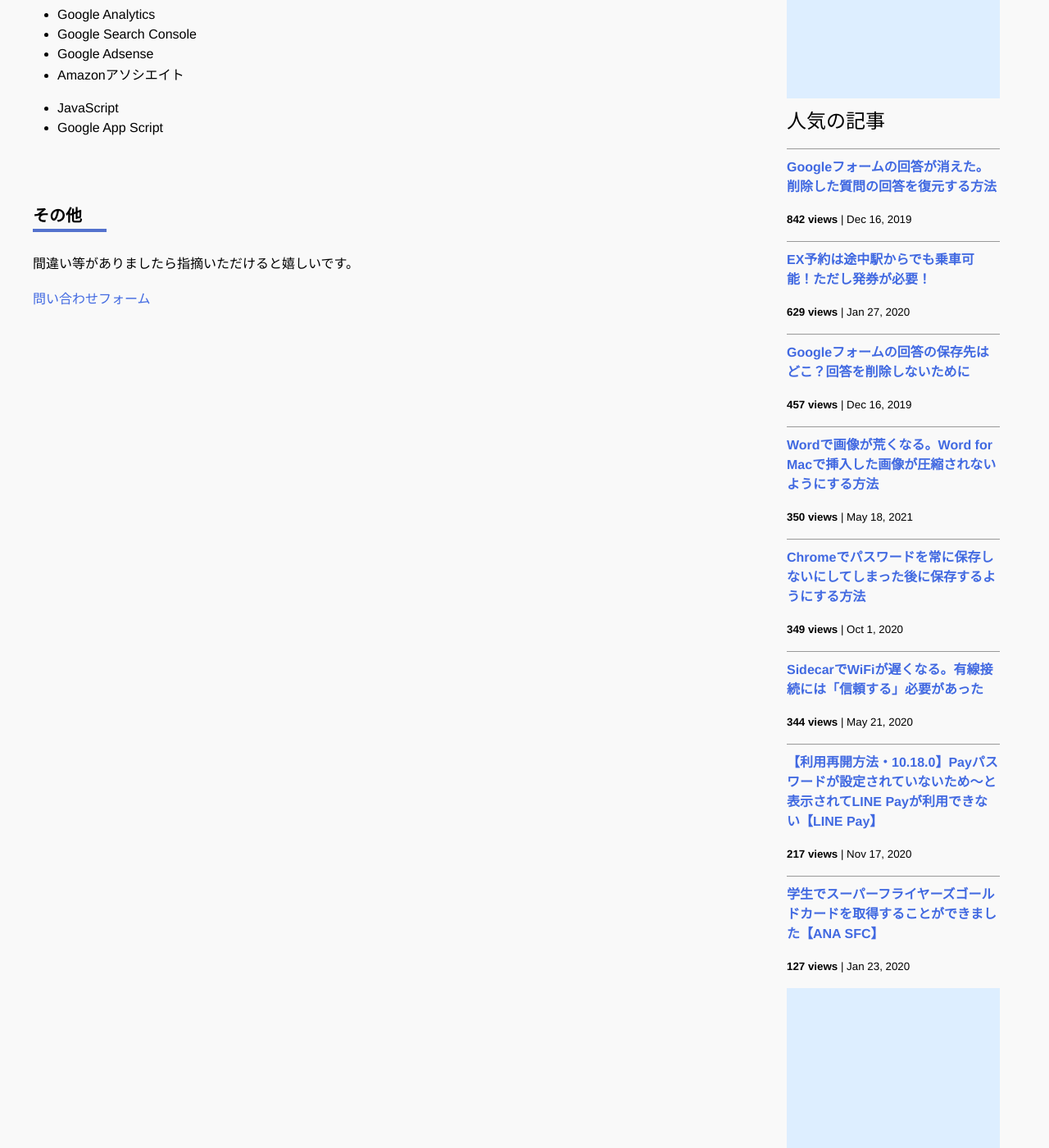
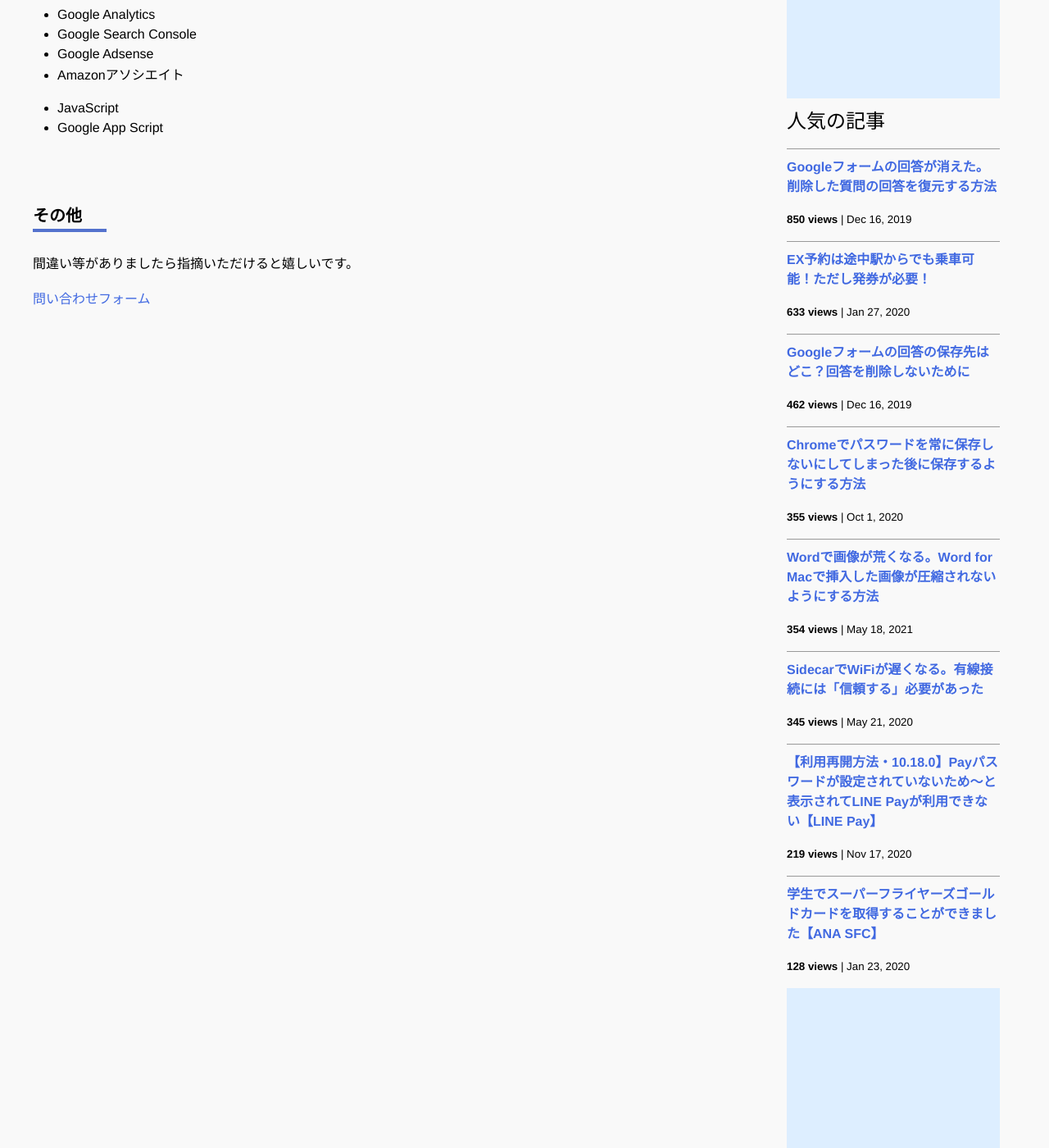
Before and after one commit to iwanaminami/shoyaiwaname, a Jekyll site: the page built from about.markdown, in a window 1280 px wide and 1400 px high, scrolled down 693 px. Shown: the whole window at 82% size. Built offline with Jekyll 4.4.1, drawn with Linux system fonts in a browser that asks for light colours; nearby versions of some CDN libraries; comment, search, counter and statistics services are not loaded.

Commit message:
a new commit message

```diff
--- a/_data/popularposts.yml
+++ b/_data/popularposts.yml
@@ -1,17 +1,17 @@
 side:
-  - view: 842
+  - view: 850
     url: /2019/12/16/restore-googleform.html
-  - view: 629
+  - view: 633
     url: /2020/01/27/ex-rideontheway.html
-  - view: 457
+  - view: 462
     url: /2019/12/16/googleform-answers.html
-  - view: 350
+  - view: 355
+    url: /2020/10/01/googlepassword.html
+  - view: 354
     url: /2021/05/18/image-compression-word.html
-  - view: 349
-    url: /2020/10/01/googlepassword.html
-  - view: 344
+  - view: 345
     url: /2020/05/21/sidecar-via-cable.html
-  - view: 217
+  - view: 219
     url: /2020/11/17/linepay.html
-  - view: 127
+  - view: 128
     url: /2020/01/23/sfcgold.html
```
